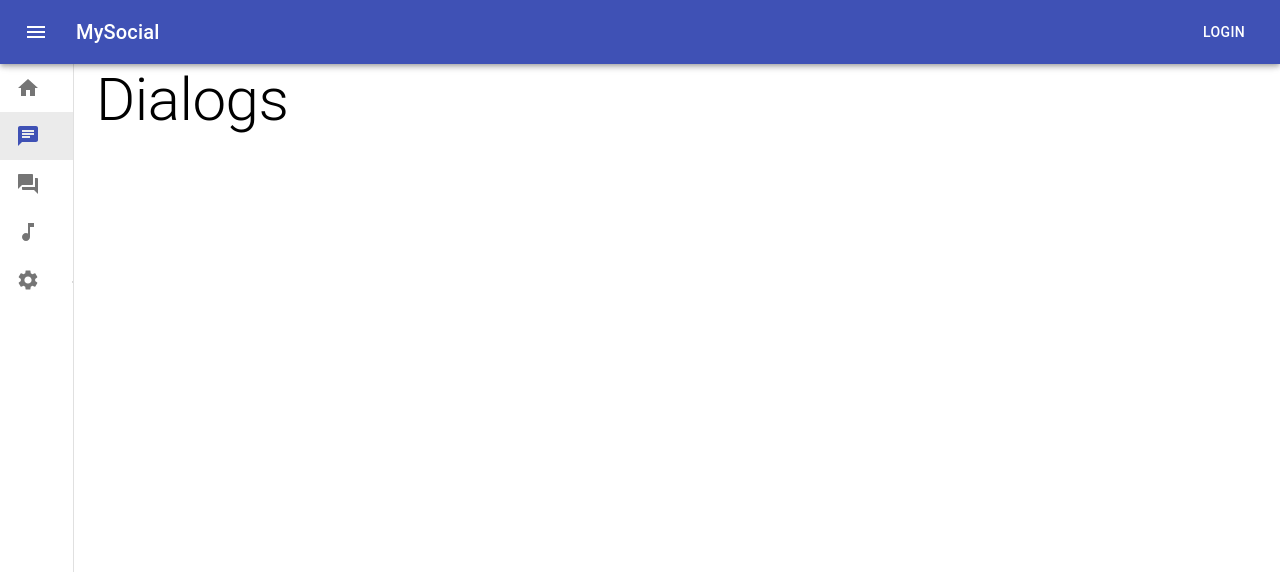
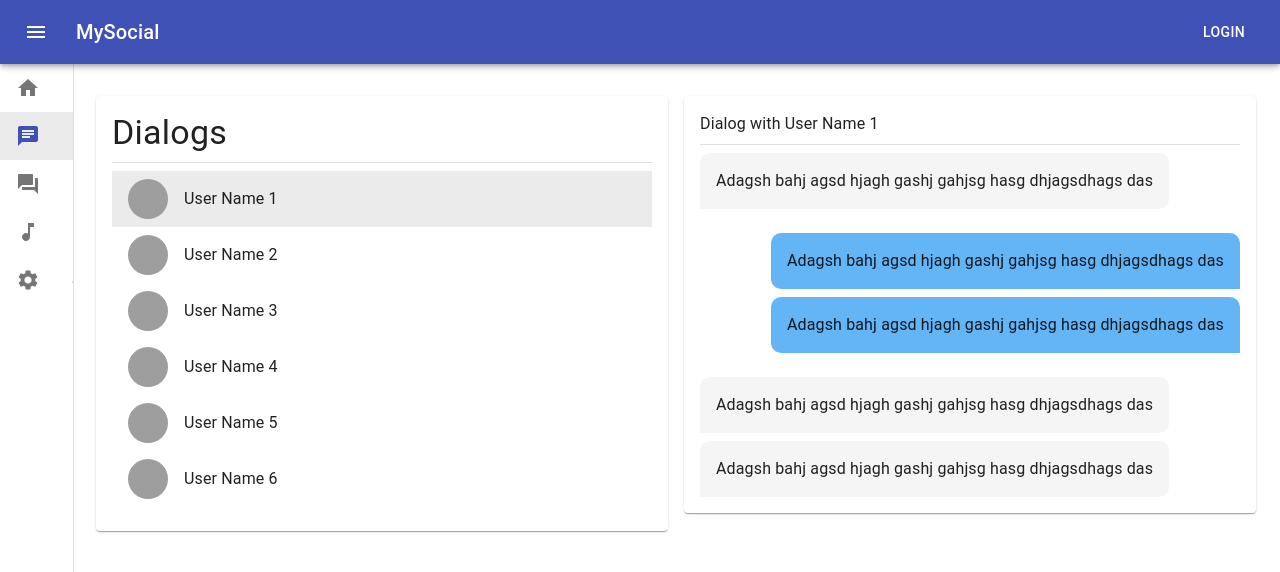
Before and after one commit to sasa97972/react-social, a React (Create React App) app: page /dialogs in a window 1280 px wide. Shown: the top 572 px of the page. Built offline with nearby package versions, Linux system fonts and the light colour scheme; grey boxes are pictures that could not be loaded.

Commit message:
Added fake dialogs

```diff
--- a/src/components/Dialogs/Dialogs.js
+++ b/src/components/Dialogs/Dialogs.js
@@ -1,18 +1,49 @@
 import React from 'react';
-import { makeStyles, Typography, Container } from '@material-ui/core';
+import {
+  makeStyles,
+  Typography,
+  Container,
+  Grid,
+  Paper,
+  Divider,
+} from '@material-ui/core';
+import UsersList from './Users/UsersList';
+import Messages from './Messages/Messages';
 
 const useStyles = makeStyles((theme) => ({
-  wrapper: {},
+  wrapper: {
+    paddingTop: theme.spacing(4),
+  },
+  paper: {
+    padding: theme.spacing(2),
+  },
+  header: {
+    marginBottom: theme.spacing(1),
+  },
 }));
 
 const Dialogs = () => {
   const classes = useStyles();
+  const currentUser = 'User Name 1';
 
   return (
     <Container className={classes.wrapper}>
-      <Typography variant="h2" component="h1">
-        Dialogs
-      </Typography>
+      <Grid container spacing={2}>
+        <Grid item xs={6}>
+          <Paper className={classes.paper}>
+            <Typography variant="h4" component="h1" className={classes.header}>
+              Dialogs
+            </Typography>
+            <Divider />
+            <UsersList />
+          </Paper>
+        </Grid>
+        <Grid item xs={6}>
+          <Paper className={classes.paper}>
+            <Messages userName={currentUser} />
+          </Paper>
+        </Grid>
+      </Grid>
     </Container>
   );
 };
--- /dev/null
+++ b/src/components/Dialogs/Messages/Messages.js
@@ -0,0 +1,36 @@
+import React from 'react';
+import PropTypes from 'prop-types';
+import { Divider, makeStyles, Typography } from '@material-ui/core';
+import MessagesList from './MessagesList';
+
+const useStyles = makeStyles((theme) => ({
+  wrapper: {
+    paddingTop: theme.spacing(4),
+  },
+  paper: {
+    padding: theme.spacing(2),
+  },
+  header: {
+    marginBottom: theme.spacing(1),
+  },
+}));
+
+const Messages = ({ userName }) => {
+  const classes = useStyles();
+
+  return (
+    <>
+      <Typography variant="body1" component="h2" className={classes.header}>
+        Dialog with {userName}
+      </Typography>
+      <Divider />
+      <MessagesList />
+    </>
+  );
+};
+
+Messages.propTypes = {
+  userName: PropTypes.string.isRequired,
+};
+
+export default Messages;
--- /dev/null
+++ b/src/components/Dialogs/Messages/MessagesList.js
@@ -0,0 +1,51 @@
+import React from 'react';
+import { Box, makeStyles } from '@material-ui/core';
+import MessagesListItem from './MessagesListItem';
+
+const messages = [
+  {
+    id: 1,
+    type: 'question',
+    text: 'Adagsh bahj agsd hjagh gashj gahjsg hasg dhjagsdhags das',
+  },
+  {
+    id: 2,
+    type: 'answer',
+    text: 'Adagsh bahj agsd hjagh gashj gahjsg hasg dhjagsdhags das',
+  },
+  {
+    id: 3,
+    type: 'answer',
+    text: 'Adagsh bahj agsd hjagh gashj gahjsg hasg dhjagsdhags das',
+  },
+  {
+    id: 4,
+    type: 'question',
+    text: 'Adagsh bahj agsd hjagh gashj gahjsg hasg dhjagsdhags das',
+  },
+  {
+    id: 5,
+    type: 'question',
+    text: 'Adagsh bahj agsd hjagh gashj gahjsg hasg dhjagsdhags das',
+  },
+];
+
+const useStyles = makeStyles((theme) => ({
+  container: {
+    display: 'flex',
+    flexFlow: 'column nowrap',
+    marginTop: theme.spacing(1),
+  },
+}));
+
+const MessagesList = () => {
+  const classes = useStyles();
+
+  const Messages = messages.map(({ id, ...message }) => (
+    <MessagesListItem key={id} {...message} />
+  ));
+
+  return <Box className={classes.container}>{Messages}</Box>;
+};
+
+export default MessagesList;
--- /dev/null
+++ b/src/components/Dialogs/Messages/MessagesListItem.js
@@ -0,0 +1,59 @@
+import React from 'react';
+import PropTypes from 'prop-types';
+import clsx from 'clsx';
+import { Box, makeStyles, Typography } from '@material-ui/core';
+import { grey } from '@material-ui/core/colors';
+
+const useStyles = makeStyles((theme) => ({
+  message: {
+    display: 'inline-flex',
+    padding: theme.spacing(2),
+
+    '&:not(:first-child)': {
+      marginTop: theme.spacing(3),
+    },
+  },
+  messageAnswer: {
+    alignSelf: 'flex-end',
+    backgroundColor: theme.palette.info.light,
+    borderRadius: '10px 10px 0 10px',
+
+    '& + &': {
+      marginTop: theme.spacing(1),
+    },
+  },
+  messageQuestion: {
+    alignSelf: 'flex-start',
+    backgroundColor: grey[100],
+    borderRadius: '10px 10px 10px 0',
+
+    '& + &': {
+      marginTop: theme.spacing(1),
+    },
+  },
+}));
+
+const MessagesListItem = ({ type, text }) => {
+  const classes = useStyles();
+
+  return (
+    <Box
+      className={clsx({
+        [classes.message]: true,
+        [classes.messageAnswer]: type === 'answer',
+        [classes.messageQuestion]: type === 'question',
+      })}
+    >
+      <Typography variant="body1" component="p">
+        {text}
+      </Typography>
+    </Box>
+  );
+};
+
+MessagesListItem.propTypes = {
+  type: PropTypes.string.isRequired,
+  text: PropTypes.string.isRequired,
+};
+
+export default MessagesListItem;
--- /dev/null
+++ b/src/components/Dialogs/Users/UsersItem.js
@@ -0,0 +1,20 @@
+import React from 'react';
+import {
+  Avatar,
+  ListItem,
+  ListItemAvatar,
+  ListItemText,
+} from '@material-ui/core';
+
+const UsersItem = ({ name, avatar, selected }) => {
+  return (
+    <ListItem button selected={selected}>
+      <ListItemAvatar>
+        <Avatar alt={name} src={avatar} />
+      </ListItemAvatar>
+      <ListItemText primary={name} />
+    </ListItem>
+  );
+};
+
+export default UsersItem;
--- /dev/null
+++ b/src/components/Dialogs/Users/UsersList.js
@@ -0,0 +1,22 @@
+import React from 'react';
+import { List } from '@material-ui/core';
+import UsersItem from './UsersItem';
+
+const UsersList = () => {
+  const usersCount = 6;
+
+  const Users = new Array(usersCount)
+    .fill('')
+    .map((_, i) => (
+      <UsersItem
+        key={i}
+        name={`User Name ${i + 1}`}
+        avatar={`https://material-ui.com/static/images/avatar/${i + 1}.jpg`}
+        selected={i === 0}
+      />
+    ));
+
+  return <List>{Users}</List>;
+};
+
+export default UsersList;
--- a/src/components/Profile/Profile.js
+++ b/src/components/Profile/Profile.js
@@ -24,7 +24,7 @@ const Profile = () => {
       <Card>
         <CardMedia
           className={classes.media}
-          image="https://www.iphones.ru/wp-content/uploads/2018/07/55BA2802-3DA6-417F-9604-EC147507B547.jpeg"
+          image="https://7oom.ru/wp-content/uploads/peizaji-01.jpg"
           title="Background Image"
         />
         <CardContent>
```
